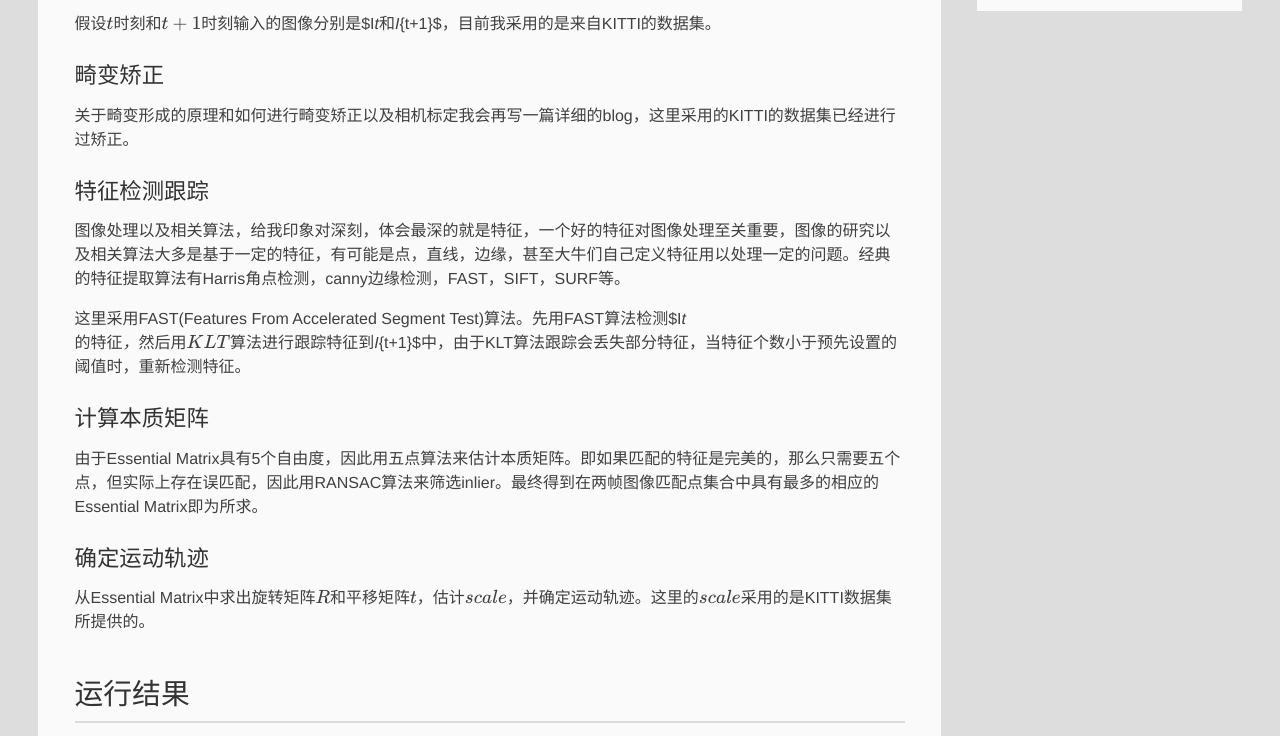
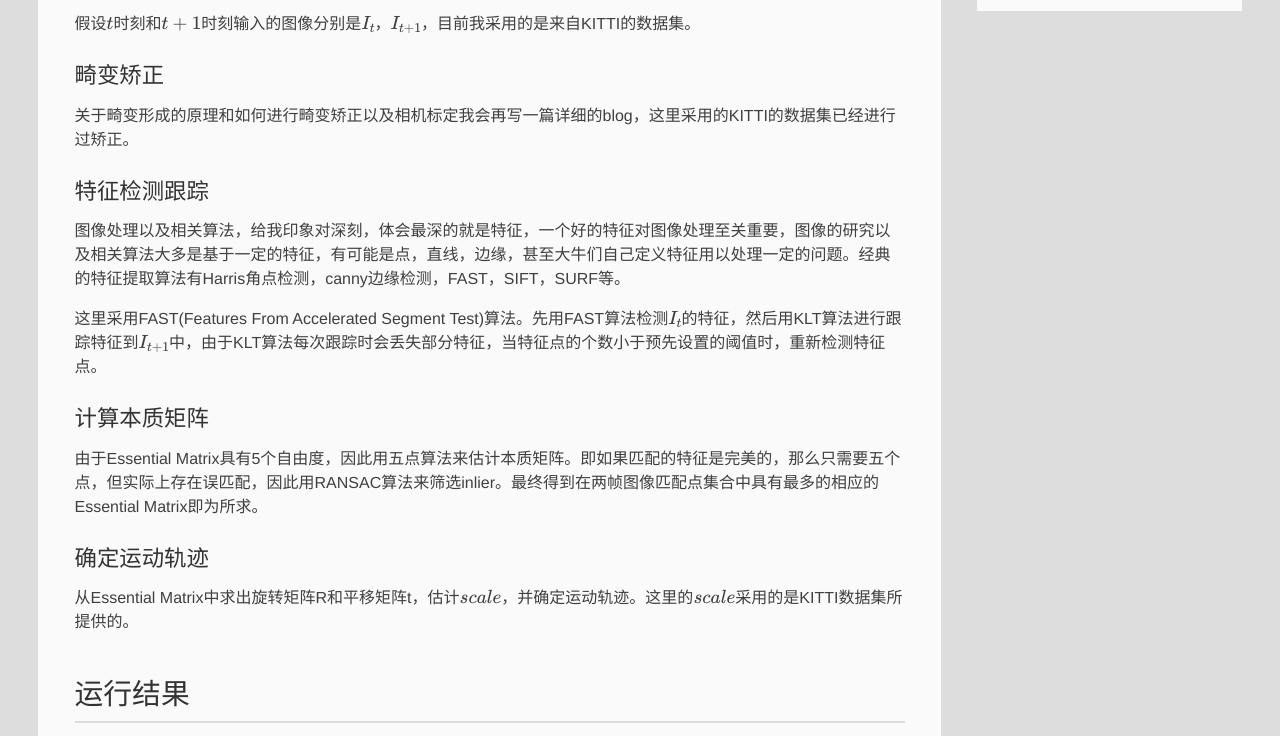
Before and after one commit to dhphub/dhphub.github.io, a plain HTML site: page index.html in a window 1280 px wide. Shown: the part 727-1463 px from the top of the page. Drawn offline with nearby package versions, Linux system fonts and the light colour scheme; some packages are replaced by stand-ins of ours; grey boxes are pictures that could not be loaded.

Commit message:
Site updated: 2017-04-14 08:13:48

```diff
--- a/index.html
+++ b/index.html
@@ -96,12 +96,12 @@
 
         <h2 id="视觉里程计"><a href="#视觉里程计" class="headerlink" title="视觉里程计"></a>视觉里程计</h2><p>通过处理摄像头采集的连续帧的图像来确定摄像头/机器人的位姿，也即6DOF。</p>
 <p>用一个摄像头的是单目视觉里程计，两个的叫双目。单目里程计可以用来确定机器人运动的大致轨迹，而双目里程计可以进行深度信息的测量，因此可以较为精确地测量出移动的距离。但是如果双目里程计的两个摄像头之间的baseline比较小，对于远处的物体，双目也就相当于单目。</p>
-<h2 id="算法流程"><a href="#算法流程" class="headerlink" title="算法流程"></a>算法流程</h2><h3 id="输入图像"><a href="#输入图像" class="headerlink" title="输入图像"></a>输入图像</h3><p>假设$t$时刻和$t+1$时刻输入的图像分别是$I<em>t$和$I</em>{t+1}$，目前我采用的是来自KITTI的数据集。</p>
+<h2 id="算法流程"><a href="#算法流程" class="headerlink" title="算法流程"></a>算法流程</h2><h3 id="输入图像"><a href="#输入图像" class="headerlink" title="输入图像"></a>输入图像</h3><p>假设$t$时刻和$t+1$时刻输入的图像分别是$I_{t}$，$I_{t+1}$，目前我采用的是来自KITTI的数据集。</p>
 <h3 id="畸变矫正"><a href="#畸变矫正" class="headerlink" title="畸变矫正"></a>畸变矫正</h3><p>关于畸变形成的原理和如何进行畸变矫正以及相机标定我会再写一篇详细的blog，这里采用的KITTI的数据集已经进行过矫正。</p>
 <h3 id="特征检测跟踪"><a href="#特征检测跟踪" class="headerlink" title="特征检测跟踪"></a>特征检测跟踪</h3><p>图像处理以及相关算法，给我印象对深刻，体会最深的就是特征，一个好的特征对图像处理至关重要，图像的研究以及相关算法大多是基于一定的特征，有可能是点，直线，边缘，甚至大牛们自己定义特征用以处理一定的问题。经典的特征提取算法有Harris角点检测，canny边缘检测，FAST，SIFT，SURF等。</p>
-<p>这里采用FAST(Features From Accelerated Segment Test)算法。先用FAST算法检测$I<em>t$的特征，然后用KLT算法进行跟踪特征到$I</em>{t+1}$中，由于KLT算法跟踪会丢失部分特征，当特征个数小于预先设置的阈值时，重新检测特征。</p>
+<p>这里采用FAST(Features From Accelerated Segment Test)算法。先用FAST算法检测$I_t$的特征，然后用KLT算法进行跟踪特征到$I_{t+1}$中，由于KLT算法每次跟踪时会丢失部分特征，当特征点的个数小于预先设置的阈值时，重新检测特征点。</p>
 <h3 id="计算本质矩阵"><a href="#计算本质矩阵" class="headerlink" title="计算本质矩阵"></a>计算本质矩阵</h3><p>由于Essential Matrix具有5个自由度，因此用五点算法来估计本质矩阵。即如果匹配的特征是完美的，那么只需要五个点，但实际上存在误匹配，因此用RANSAC算法来筛选inlier。最终得到在两帧图像匹配点集合中具有最多的相应的Essential Matrix即为所求。</p>
-<h3 id="确定运动轨迹"><a href="#确定运动轨迹" class="headerlink" title="确定运动轨迹"></a>确定运动轨迹</h3><p>从Essential Matrix中求出旋转矩阵$R$和平移矩阵$t$，估计$scale$，并确定运动轨迹。这里的$scale$采用的是KITTI数据集所提供的。</p>
+<h3 id="确定运动轨迹"><a href="#确定运动轨迹" class="headerlink" title="确定运动轨迹"></a>确定运动轨迹</h3><p>从Essential Matrix中求出旋转矩阵R和平移矩阵t，估计$scale$，并确定运动轨迹。这里的$scale$采用的是KITTI数据集所提供的。</p>
 <h2 id="运行结果"><a href="#运行结果" class="headerlink" title="运行结果"></a>运行结果</h2><p><img src="http://oo7y0cfqd.bkt.clouddn.com/result_01.png" alt="result"></p>
 <h2 id="后记"><a href="#后记" class="headerlink" title="后记"></a>后记</h2><p>当初开始做VO的时候看了很多论文，越看越懵逼。一大堆从来没听过的专业名词以及数学公式。毕竟视觉也是第一次接触，论文看的多了，也就明白了其中的原理，本来还有很多地方不是理解的很透彻，写blog的时候，把这个过程以及原理又大致梳理了一遍，才感觉到了原理上的融会贯通。不过，数学还是硬伤。论文以及原理看的多，却发现还是不会写代码，真的是菜啊。目前的单目VO也就能跑一下数据集，还没实现对实时轨迹的构建，也许以后还会做些优化。</p>
 
```
Also changed, not shown: 2017/04/10/2017-04-10/index.html (+4 -4 lines).
